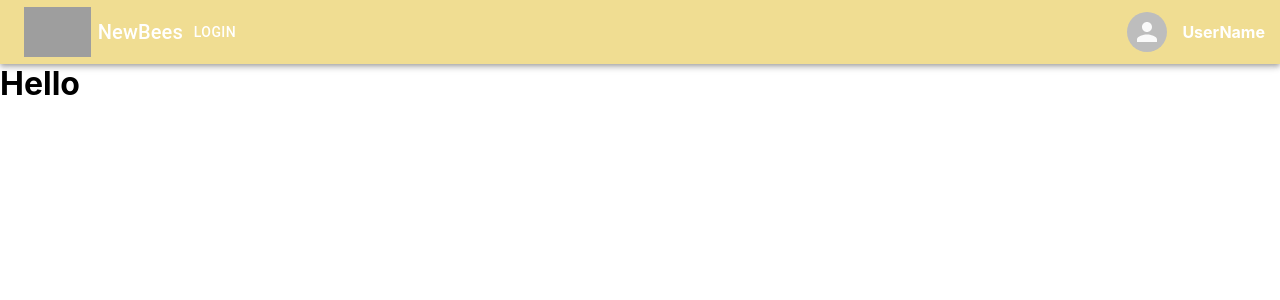
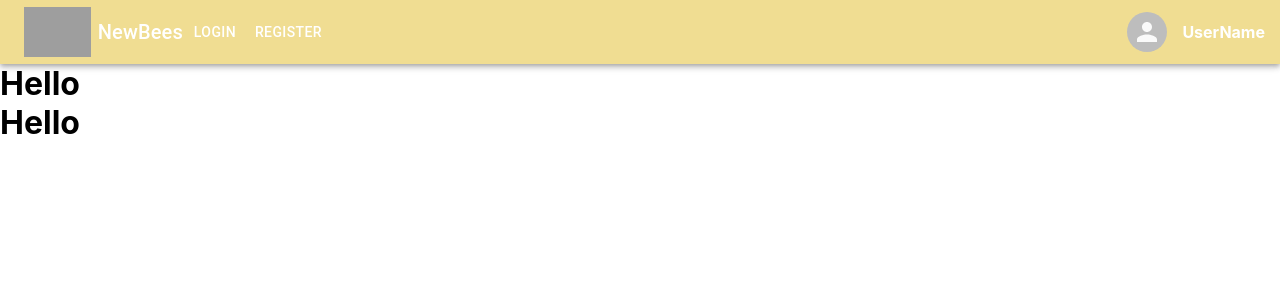
Before and after one commit to angelaxie2015/NewBees, a React (Create React App) app: page /register in a window 1280 px wide. Shown: the top 300 px of the page. Built offline with nearby package versions, Linux system fonts and the light colour scheme; grey boxes are pictures that could not be loaded.

Commit message:
register added not working redirect

```diff
--- a/package.json
+++ b/package.json
@@ -9,6 +9,8 @@
     "@testing-library/user-event": "^12.1.10",
     "react": "^17.0.1",
     "react-dom": "^17.0.1",
+    "react-router": "^5.2.0",
+    "react-router-dom": "^5.2.0",
     "react-scripts": "4.0.2",
     "web-vitals": "^1.0.1"
   },
--- a/src/App.js
+++ b/src/App.js
@@ -1,11 +1,16 @@
+import { Route, BrowserRouter, Switch } from 'react-router-dom';
 import './App.css';
 import Navigation from "./Navigation/Navigation.js";
+import Register from "./Register/Register.js";
+
 
 function App() {
   return (
     <div className="App">
       <Navigation />
       <h1>Hello</h1>
+      <BrowserRouter><Switch><Route path= "/register" component = {Register}></Route>
+      <Route path= "/"></Route> </Switch></BrowserRouter>
 
     </div>
   );
--- a/src/Navigation/Navigation.js
+++ b/src/Navigation/Navigation.js
@@ -1,8 +1,13 @@
 import React from "react";
 import "./Navigation.css";
+
+import { Route, BrowserRouter } from "react-router-dom";
 import {AppBar, Toolbar, IconButton, Typography, Button, Avatar } from '@material-ui/core';
+import Register from "../Register/Register";
 
 function Navigation() {
+
+
 	return (
 		<div className="navigation">
 
@@ -11,6 +16,7 @@ function Navigation() {
 			    <img src="../../bee.jpg" alt="bee image" className="nav-img"></img>
 			    <Typography variant="h6" className="nav_title">NewBees</Typography>
 			    <Button color="inherit">Login</Button>
+				<Button color="inherit" onClick={Register} >Register</Button>
 
 			    <div className="user">
 				    <Avatar />
--- /dev/null
+++ b/src/Register/Register.js
@@ -0,0 +1,15 @@
+import React from "react";
+
+import "../Register/Register.js"
+
+
+function Register() {
+	return (
+		<div className="register">
+
+            <h1>Hello</h1>
+		</div>
+	);
+}
+
+export default Register;
```
Also changed, not shown: 1 other file (tests, documents, lock files or other folders).
